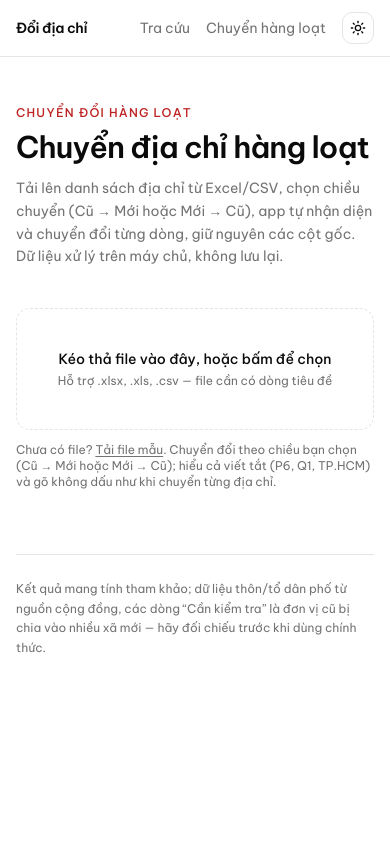
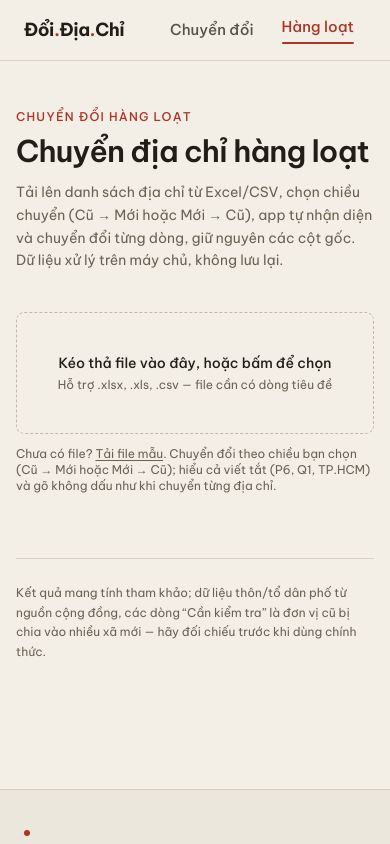
Before and after one commit to HongAnTran/doi-dia-chi, a Next.js app: page /bulk in a window 390 px wide. Shown: the top 844 px of the page. Built offline with nearby package versions, Linux system fonts and the light colour scheme.

Commit message:
Add launch configuration for development, enhance global styles with new color variables, and update layout to include new site navigation and footer components. Refactor address converter to support multiple input modes and improve copy button functionality.

```diff
--- a/src/app/globals.css
+++ b/src/app/globals.css
@@ -7,6 +7,7 @@
 @theme inline {
   --font-heading: var(--font-sans);
   --font-sans: var(--font-sans);
+  --font-mono: var(--font-mono);
   --color-sidebar-ring: var(--sidebar-ring);
   --color-sidebar-border: var(--sidebar-border);
   --color-sidebar-accent-foreground: var(--sidebar-accent-foreground);
@@ -50,39 +51,40 @@
 }
 
 :root {
-  --background: oklch(1 0 0);
-  --foreground: oklch(0.145 0 0);
-  --card: oklch(1 0 0);
-  --card-foreground: oklch(0.145 0 0);
-  --popover: oklch(1 0 0);
-  --popover-foreground: oklch(0.145 0 0);
-  --primary: oklch(0.205 0 0);
-  --primary-foreground: oklch(0.985 0 0);
-  --secondary: oklch(0.97 0 0);
-  --secondary-foreground: oklch(0.205 0 0);
-  --muted: oklch(0.97 0 0);
-  --muted-foreground: oklch(0.556 0 0);
-  --accent: oklch(0.97 0 0);
-  --accent-foreground: oklch(0.205 0 0);
-  --destructive: oklch(0.577 0.245 27.325);
-  --border: oklch(0.922 0 0);
-  --input: oklch(0.922 0 0);
-  --ring: oklch(0.708 0 0);
-  --chart-1: oklch(0.87 0 0);
-  --chart-2: oklch(0.556 0 0);
-  --chart-3: oklch(0.439 0 0);
-  --chart-4: oklch(0.371 0 0);
-  --chart-5: oklch(0.269 0 0);
-  --radius: 0.625rem;
-  --sidebar: oklch(0.985 0 0);
-  --sidebar-foreground: oklch(0.145 0 0);
-  --sidebar-primary: oklch(0.205 0 0);
-  --sidebar-primary-foreground: oklch(0.985 0 0);
-  --sidebar-accent: oklch(0.97 0 0);
-  --sidebar-accent-foreground: oklch(0.205 0 0);
-  --sidebar-border: oklch(0.922 0 0);
-  --sidebar-ring: oklch(0.708 0 0);
-  --brand: oklch(0.52 0.19 27);
+  /* "Công văn hiện đại": nền giấy ấm · một accent đỏ son · hairline · không shadow */
+  --background: #f3efe7; /* nền giấy ấm */
+  --foreground: #211d17; /* mực gần-đen ấm */
+  --card: #fbfaf6; /* mặt card */
+  --card-foreground: #211d17;
+  --popover: #fbfaf6;
+  --popover-foreground: #211d17;
+  --primary: #ae3526; /* đỏ son — action chính + active */
+  --primary-foreground: #ffffff;
+  --secondary: #ece7dc; /* dải nền phụ */
+  --secondary-foreground: #211d17;
+  --muted: #f7f4ec; /* nền hover/êm */
+  --muted-foreground: #6a6253; /* meta (AA trên giấy) */
+  --accent: #f7f4ec; /* hover surface (giữ trung tính, không đỏ) */
+  --accent-foreground: #211d17;
+  --destructive: #ae3526;
+  --border: #d8d1c2; /* hairline */
+  --input: #c2baa7; /* hairline đậm trên field */
+  --ring: #ae3526;
+  --chart-1: #ae3526;
+  --chart-2: #9a6b12;
+  --chart-3: #2e6b43;
+  --chart-4: #6a6253;
+  --chart-5: #c2baa7;
+  --radius: 0.375rem; /* 6px */
+  --sidebar: #ece7dc;
+  --sidebar-foreground: #211d17;
+  --sidebar-primary: #ae3526;
+  --sidebar-primary-foreground: #ffffff;
+  --sidebar-accent: #f7f4ec;
+  --sidebar-accent-foreground: #211d17;
+  --sidebar-border: #d8d1c2;
+  --sidebar-ring: #ae3526;
+  --brand: #ae3526;
 }
 
 .dark {
--- a/src/app/layout.tsx
+++ b/src/app/layout.tsx
@@ -1,16 +1,22 @@
 import type { Metadata } from "next";
 import Link from "next/link";
 import { ThemeProvider } from "@/components/providers/theme-provider";
-import { Be_Vietnam_Pro } from "next/font/google";
+import { Be_Vietnam_Pro, IBM_Plex_Mono } from "next/font/google";
 import "./globals.css";
 import { QueryProvider } from "@/components/providers/query-provider";
 import { ConfirmProvider } from "@/hooks/use-confirm";
-import { ModeToggle } from "@/components/mode-toggle";
+import { SiteNav } from "@/components/common/site-nav";
 
 const beVietnamPro = Be_Vietnam_Pro({
   variable: "--font-sans",
   subsets: ["vietnamese", "latin"],
   weight: ["400", "500", "600", "700"],
+});
+
+const ibmPlexMono = IBM_Plex_Mono({
+  variable: "--font-mono",
+  subsets: ["latin"],
+  weight: ["400", "500", "600"],
 });
 
 export const metadata: Metadata = {
@@ -26,41 +32,30 @@ export default function RootLayout({
 }>) {
   return (
     <html lang="vi" suppressHydrationWarning>
-      <body className={`${beVietnamPro.variable} antialiased`}>
+      <body
+        className={`${beVietnamPro.variable} ${ibmPlexMono.variable} antialiased`}
+      >
         <ThemeProvider
           attribute="class"
-          defaultTheme="system"
-          enableSystem
+          forcedTheme="light"
           disableTransitionOnChange
         >
           <QueryProvider>
             <ConfirmProvider>
-              <header className="border-b">
-                <div className="mx-auto flex w-full max-w-3xl items-center justify-between px-4 py-3">
+              <header className="border-border bg-background/90 sticky top-0 z-50 border-b backdrop-blur-sm backdrop-saturate-150">
+                <div className="mx-auto flex h-[60px] w-full max-w-5xl items-center gap-6 px-6">
                   <Link
                     href="/"
-                    className="text-sm font-semibold tracking-tight"
+                    className="text-foreground inline-flex items-baseline text-lg font-bold tracking-tight"
                   >
-                    Đổi địa chỉ
+                    Đổi<span className="text-brand">.</span>Địa
+                    <span className="text-brand">.</span>Chỉ
                   </Link>
-                  <nav className="flex items-center gap-4">
-                    <Link
-                      href="/"
-                      className="text-muted-foreground hover:text-foreground text-sm"
-                    >
-                      Tra cứu
-                    </Link>
-                    <Link
-                      href="/bulk"
-                      className="text-muted-foreground hover:text-foreground text-sm"
-                    >
-                      Chuyển hàng loạt
-                    </Link>
-                    <ModeToggle />
-                  </nav>
+                  <SiteNav />
                 </div>
               </header>
               {children}
+              <SiteFooter />
             </ConfirmProvider>
           </QueryProvider>
         </ThemeProvider>
@@ -68,3 +63,29 @@ export default function RootLayout({
     </html>
   );
 }
+
+function SiteFooter() {
+  return (
+    <footer className="border-border bg-secondary mt-20 border-t">
+      <div className="mx-auto w-full max-w-5xl px-6 py-10">
+        <div className="text-foreground/80 mb-5 flex flex-wrap items-center gap-3 text-sm">
+          <span className="bg-brand inline-block size-1.5 rounded-full" />
+          <span>
+            Nguồn dữ liệu: Cục Thống kê Việt Nam &middot; theo{" "}
+            <span className="font-mono text-[13px]">NQ 202/2025/QH15</span>
+          </span>
+          <span className="text-muted-foreground">·</span>
+          <span className="text-muted-foreground">
+            Cập nhật <span className="font-mono text-[13px]">01/07/2025</span>
+          </span>
+        </div>
+        <div className="text-muted-foreground border-border flex flex-wrap justify-between gap-4 border-t pt-5 text-[13px]">
+          <span>
+            Kết quả mang tính tham khảo — vui lòng đối chiếu văn bản chính thức.
+          </span>
+          <span>ĐổiĐịaChỉ.vn</span>
+        </div>
+      </div>
+    </footer>
+  );
+}
--- a/src/app/page.tsx
+++ b/src/app/page.tsx
@@ -3,27 +3,24 @@ import { getNewProvinceOptions, getOldProvinceOptions } from "@/lib/converter";
 
 export default function Home() {
   return (
-    <main className="mx-auto w-full max-w-3xl px-4 py-12 sm:py-16">
-      <header className="mb-10">
-        <p className="text-brand mb-2 text-xs font-medium tracking-widest uppercase">
-          Sáp nhập hành chính 01/07/2025
+    <main className="mx-auto w-full max-w-[640px] px-6 py-12 sm:py-16">
+      <header className="mb-8 text-center">
+        <p className="text-muted-foreground mb-3 font-mono text-xs font-medium tracking-[0.06em] uppercase">
+          Chuyển đổi địa chỉ hành chính
         </p>
-        <h1 className="text-3xl font-semibold tracking-tight sm:text-4xl">
-          Đổi địa chỉ
+        <h1 className="text-[clamp(26px,4.5vw,38px)] leading-tight font-bold tracking-tight text-balance">
+          Dán địa chỉ cũ — nhận ngay địa chỉ mới, đã làm sạch
         </h1>
-        <p className="text-muted-foreground mt-3 max-w-prose text-sm leading-relaxed sm:text-base">
-          Tra cứu chuyển đổi địa chỉ giữa hệ thống hành chính cũ (63 tỉnh, 3
-          cấp) và mới (34 tỉnh, 2 cấp), theo cả hai chiều.
+        <p className="text-foreground/80 mx-auto mt-4 max-w-[560px] text-[17px] leading-relaxed">
+          Dán nguyên chuỗi địa chỉ dù viết tắt, không dấu hay còn thừa số nhà —
+          hệ thống tự nhận diện và đối chiếu sang hệ 34 tỉnh, 2 cấp. Hoặc chọn
+          từng cấp thủ công bên dưới.
         </p>
       </header>
       <AddressConverter
         oldProvinces={getOldProvinceOptions()}
         newProvinces={getNewProvinceOptions()}
       />
-      <footer className="text-muted-foreground mt-16 border-t pt-6 text-xs leading-relaxed">
-        Dữ liệu từ Cục Thống kê Việt Nam . Kết quả mang tính tham khảo, vui lòng
-        đối chiếu văn bản chính thức.
-      </footer>
     </main>
   );
 }
--- /dev/null
+++ b/src/components/common/site-nav.tsx
@@ -0,0 +1,41 @@
+"use client";
+
+import Link from "next/link";
+import { usePathname } from "next/navigation";
+
+import { cn } from "@/lib/utils";
+
+const LINKS = [
+  { href: "/", label: "Chuyển đổi" },
+  { href: "/bulk", label: "Hàng loạt" },
+] as const;
+
+export function SiteNav() {
+  const pathname = usePathname();
+
+  return (
+    <nav className="ml-auto flex items-center gap-1">
+      {LINKS.map(({ href, label }) => {
+        const active = href === "/" ? pathname === "/" : pathname.startsWith(href);
+        return (
+          <Link
+            key={href}
+            href={href}
+            aria-current={active ? "page" : undefined}
+            className={cn(
+              "rounded-md px-3 py-2 text-[15px] font-medium transition-colors",
+              active
+                ? "text-brand"
+                : "text-foreground/75 hover:bg-secondary hover:text-foreground",
+            )}
+          >
+            {label}
+            {active && (
+              <span className="bg-brand mt-1 block h-0.5 rounded-full" aria-hidden />
+            )}
+          </Link>
+        );
+      })}
+    </nav>
+  );
+}
--- a/src/components/converter/copy-button.tsx
+++ b/src/components/converter/copy-button.tsx
@@ -3,7 +3,7 @@
 import * as React from "react";
 import { Check, Copy } from "lucide-react";
 
-import { Button } from "@/components/ui/button";
+import { cn } from "@/lib/utils";
 
 export function CopyButton({ text }: { text: string }) {
   const [copied, setCopied] = React.useState(false);
@@ -19,15 +19,19 @@ export function CopyButton({ text }: { text: string }) {
   }
 
   return (
-    <Button
+    <button
       type="button"
-      variant="ghost"
-      size="sm"
       onClick={copy}
       aria-label="Sao chép địa chỉ"
+      className={cn(
+        "inline-flex shrink-0 items-center gap-1.5 rounded px-2 py-1 text-[13px] font-semibold transition-colors",
+        copied
+          ? "text-[#2e6b43]"
+          : "text-brand hover:bg-brand/10",
+      )}
     >
       {copied ? <Check className="size-3.5" /> : <Copy className="size-3.5" />}
       {copied ? "Đã chép" : "Chép"}
-    </Button>
+    </button>
   );
 }
--- a/src/components/mode-toggle.tsx
+++ /dev/null
@@ -1,40 +0,0 @@
-"use client";
-
-import * as React from "react";
-import { Moon, Sun } from "lucide-react";
-import { useTheme } from "next-themes";
-
-import { Button } from "@/components/ui/button";
-import {
-  DropdownMenu,
-  DropdownMenuContent,
-  DropdownMenuItem,
-  DropdownMenuTrigger,
-} from "@/components/ui/dropdown-menu";
-
-export function ModeToggle() {
-  const { setTheme } = useTheme();
-
-  return (
-    <DropdownMenu>
-      <DropdownMenuTrigger asChild>
-        <Button variant="outline" size="icon">
-          <Sun className="h-[1.2rem] w-[1.2rem] scale-100 rotate-0 transition-all dark:scale-0 dark:-rotate-90" />
-          <Moon className="absolute h-[1.2rem] w-[1.2rem] scale-0 rotate-90 transition-all dark:scale-100 dark:rotate-0" />
-          <span className="sr-only">Toggle theme</span>
-        </Button>
-      </DropdownMenuTrigger>
-      <DropdownMenuContent align="end">
-        <DropdownMenuItem onClick={() => setTheme("light")}>
-          Light
-        </DropdownMenuItem>
-        <DropdownMenuItem onClick={() => setTheme("dark")}>
-          Dark
-        </DropdownMenuItem>
-        <DropdownMenuItem onClick={() => setTheme("system")}>
-          System
-        </DropdownMenuItem>
-      </DropdownMenuContent>
-    </DropdownMenu>
-  );
-}
```
Also changed, not shown: src/components/converter/address-converter.tsx (+203 -105 lines), .claude/launch.json (added).
